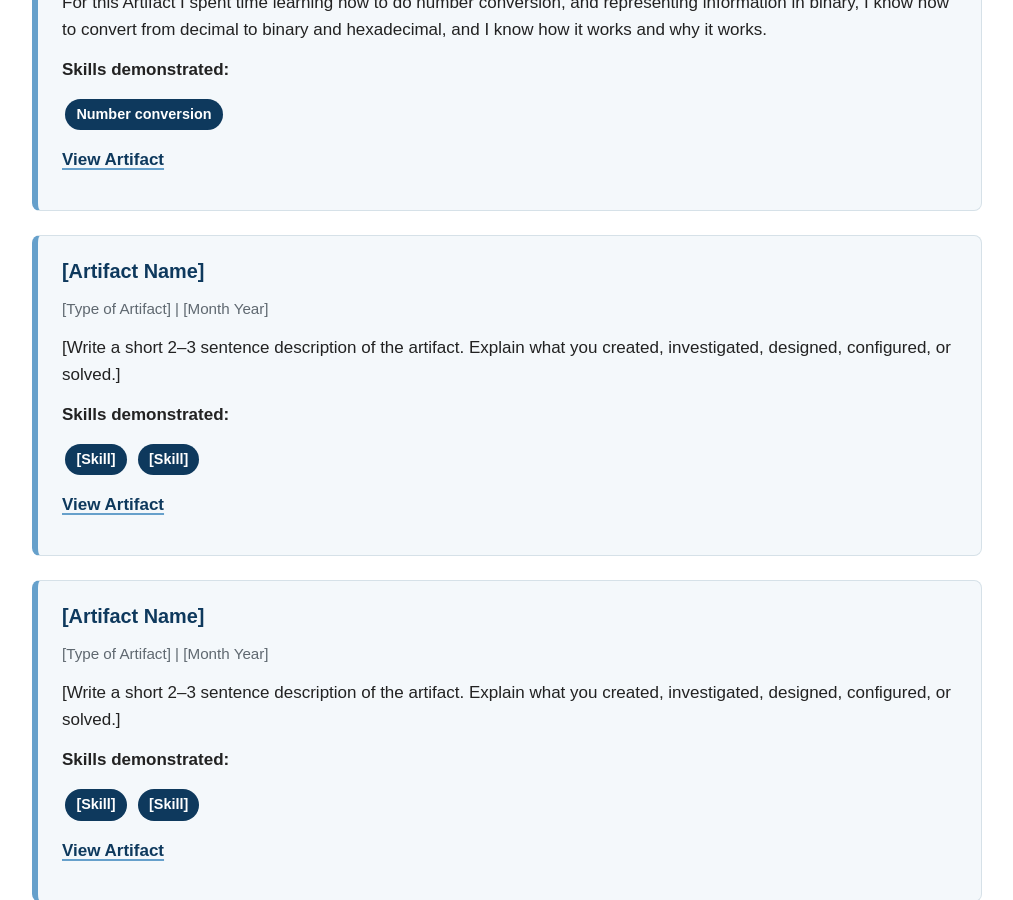
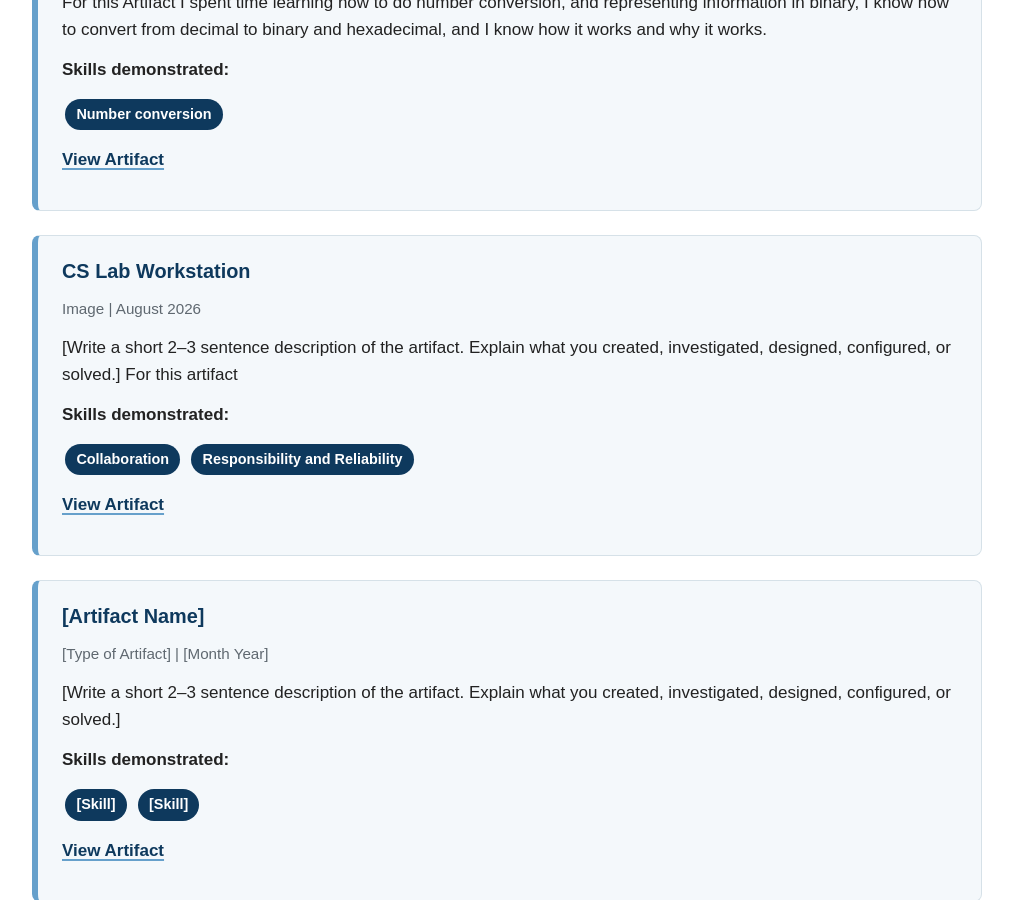
Before and after one commit to KaplanTonelli/apex-portfolio, a Jekyll site: the page built from artifacts.md, in a window 1280 px wide and 900 px high, scrolled down 541 px. Shown: the whole window, without its empty margins (133-1146 px from the left). Built offline with Jekyll 4.4.1, drawn with Linux system fonts in a browser that asks for light colours.

Commit message:
worked on and finished workstation artifact

```diff
--- a/artifacts.md
+++ b/artifacts.md
@@ -30,17 +30,18 @@ For this Artifact I spent time learning how to do number conversion, and represe
 
 <div class="artifact-card" markdown="1">
 
-### [Artifact Name]
-<p class="artifact-meta">[Type of Artifact] | [Month Year]</p>
+### CS Lab Workstation
+<p class="artifact-meta">Image | August 2026</p>
 
 [Write a short 2–3 sentence description of the artifact. Explain what you created, investigated, designed, configured, or solved.]
+For this artifact
 
 **Skills demonstrated:**
 
-<span class="skill-tag">[Skill]</span>
-<span class="skill-tag">[Skill]</span>
+<span class="skill-tag">Collaboration</span>
+<span class="skill-tag">Responsibility and Reliability</span>
 
-[View Artifact](artifacts/ARTIFACT-FOLDER/)
+[View Artifact](artifacts/workstation/)
 
 </div>
 
```
Also changed, not shown: artifacts/Workstation/index.md (added, +63 -0 lines).
